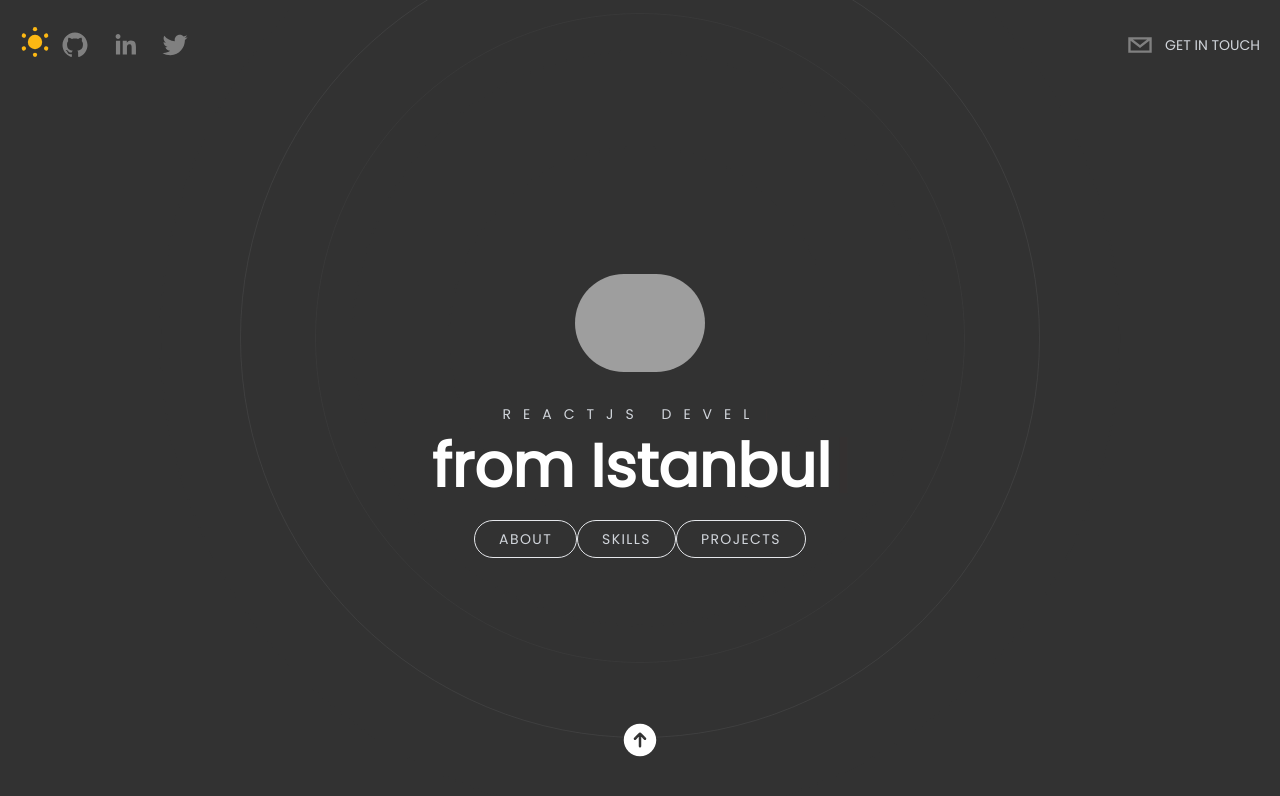
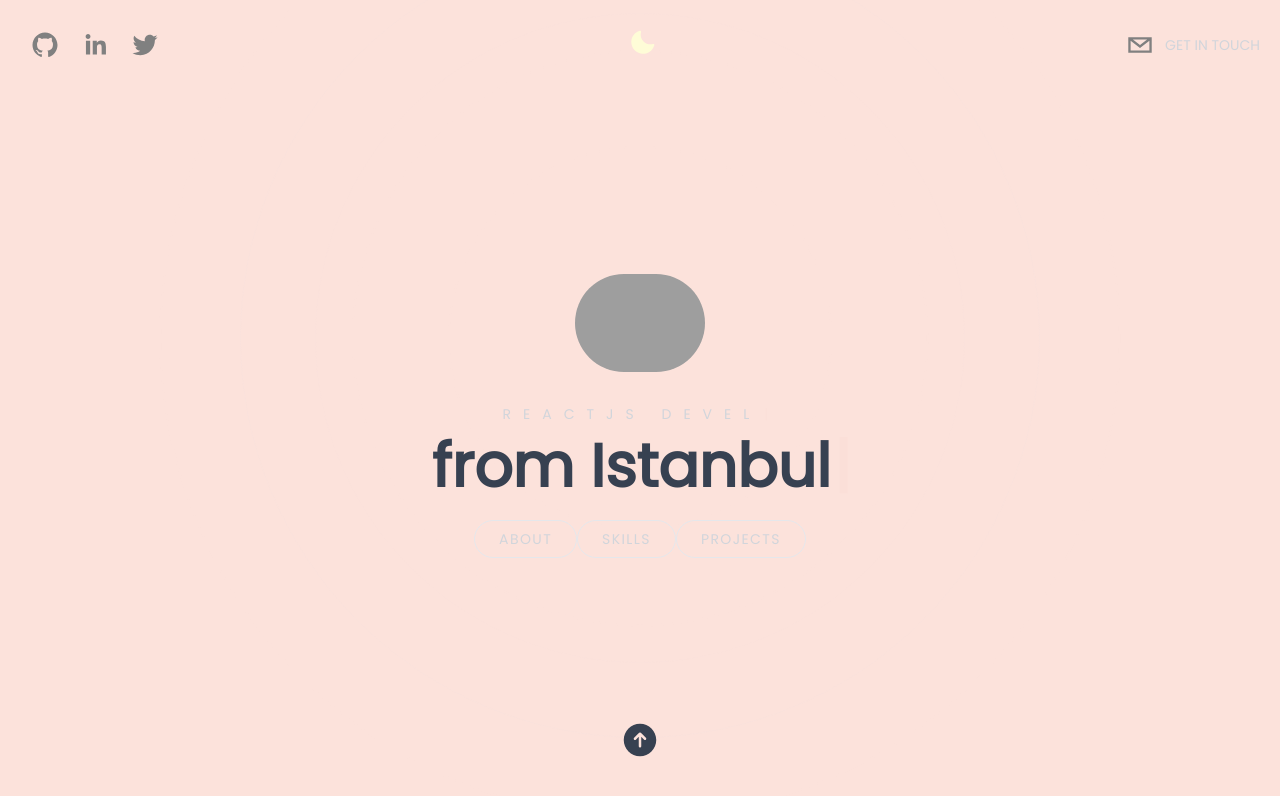
Before and after one commit to aslinurtolga/my-portfolio-nextjs, a Next.js app: page / in a window 1280 px wide. Shown: the top 796 px of the page. Built offline with nearby package versions, Linux system fonts and the light colour scheme; grey boxes are pictures that could not be loaded.

Commit message:
fix: dark mode color changed

```diff
--- a/components/Header.tsx
+++ b/components/Header.tsx
@@ -16,13 +16,6 @@ const Header = (props: Props) => {
         transition={{ duration: 1.5 }}
         className="flex flex-row items-center"
       >
-        <div>
-          <button
-            onClick={() => setTheme(theme === "light" ? "dark" : "light")}
-          >
-            {theme === "light" ? <SunIcon/> : <MoonIcon/>}
-          </button>
-        </div>
         <SocialIcon
           url="https://github.com/aslinurtolga"
           fgColor="gray"
@@ -39,6 +32,13 @@ const Header = (props: Props) => {
           bgColor="transparent"
         />
       </motion.div>
+        <div>
+          <button
+            onClick={() => setTheme(theme === "light" ? "dark" : "light")}
+          >
+            {theme === "light" ?   <MoonIcon/> :<SunIcon/>}
+          </button>
+        </div>
       <Link href="#contact">
         <motion.div
           initial={{ x: +500, opacity: 0, scale: 0.5 }}
--- a/pages/index.tsx
+++ b/pages/index.tsx
@@ -12,7 +12,7 @@ import Skills from "../components/Skills";
 
 const Home: NextPage = () => {
   return (
-    <div className="bg-[#323232] dark:bg-[#eee] text-white h-screen overflow-x-hidden snap-y snap-mandatory overflow-y-scroll z-0 font-Aslinur scrollbar scrollbar-track-red-500 scrollbar-thumb-green-500 ">
+    <div className="bg-[#FCE2DB] text-gray-700 dark:bg-gray-900 dark:text-white h-screen overflow-x-hidden snap-y snap-mandatory overflow-y-scroll z-0 font-Aslinur scrollbar scrollbar-track-red-500 scrollbar-thumb-green-500 ">
       <Head>
         <title>Hello</title>
         <link rel="icon" href="/favicon.ico" />
```
Also changed, not shown: styles/globals.css (+9 -0 lines).
